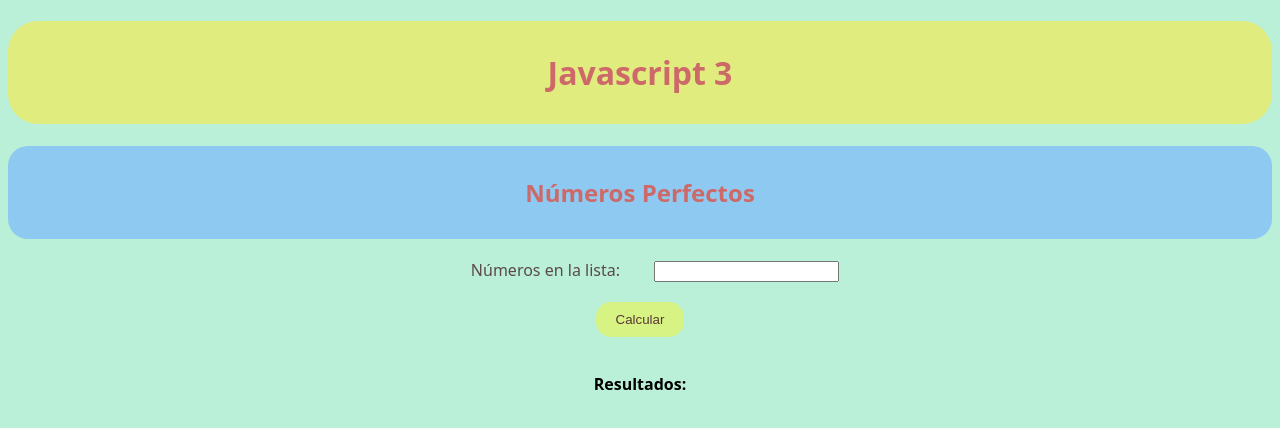
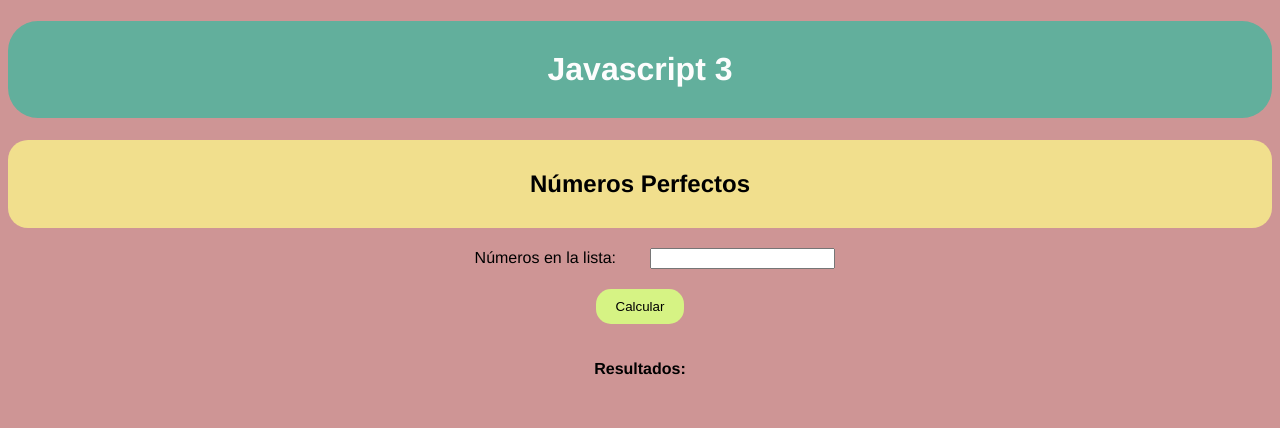
Before and after one commit to gabrielaoelz/Practica-JS, a plain HTML site: page js3.html in a window 1280 px wide. Drawn offline with Linux system fonts and the light colour scheme.

Commit message:
cambios en js3 y js5

```diff
--- a/js3.css
+++ b/js3.css
@@ -1,7 +1,7 @@
 body {
-    background-color: rgb(186, 240, 215);
+    background-color: rgb(206, 149, 149);
     color: rgb(0, 0, 0);
-    font-family: system-ui, -apple-system, BlinkMacSystemFont, 'Segoe UI', Roboto, Oxygen, Ubuntu, Cantarell, 'Open Sans', 'Helvetica Neue', sans-serif;
+    font-family:'Franklin Gothic Medium', 'Arial Narrow', Arial, sans-serif;
     text-align: center;
 
 }
@@ -10,22 +10,25 @@ h1 {
     padding: 30px;
     text-align: center;
     border-radius: 30px;
-    background-color: rgb(225, 236, 127);
-    color: rgb(206, 105, 105);
+    background-color: rgb(98, 175, 156);
+    color: rgb(253, 253, 253);
 }
+
 h2 {
     padding: 30px;
     text-align: center;
     border-radius: 20px;
-    background-color: rgb(141, 201, 241);
-    color: rgb(206, 105, 105);
+    background-color: rgb(241, 223, 141);
+    color: rgb(0, 0, 0);
+
 }
+
 button {
     cursor:pointer;
     background-color: rgb(214, 243, 132);
     border:none;
     border-radius: 15px;
-    color: rgb(88, 54, 54);
+    color: rgb(0, 0, 0);
     padding: 10px 20px;
     margin: 20px 0px;
 
@@ -33,8 +36,8 @@ button {
 
 label {
     padding: 30px;
-    text-align: center;
-    color: rgb(92, 72, 72);
+    text-align:center;
+    color: rgb(0, 0, 0);
 
 
 }
--- a/js5.css
+++ b/js5.css
@@ -27,6 +27,7 @@ body {
     display: flex;
     flex-direction:initial;
     align-items: center;
+    background-color:rgb(180, 152, 94);
 }
 
 .color-1 {
```
